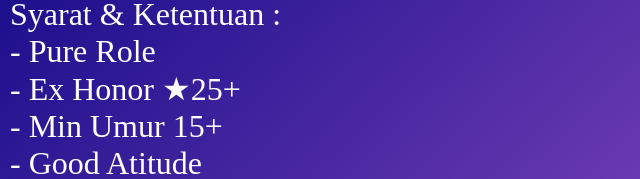
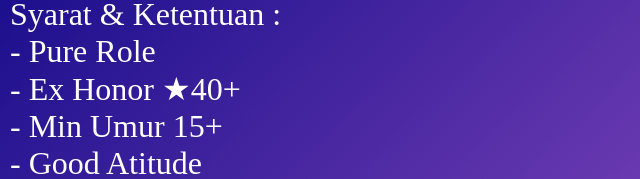
Before and after one commit to WangsaffMD/web, a plain HTML site: page submition.html in a window 1280 px wide. Shown: the part 281-460 px from the top of the page, 0-640 px from the left. Drawn offline with Linux system fonts and the light colour scheme.

Commit message:
Update submition.html

```diff
--- a/submition.html
+++ b/submition.html
@@ -18,7 +18,7 @@
             <li>Roamer</li>
             <p>Syarat & Ketentuan :</p>
             <li>Pure Role</li>
-            <li>Ex Honor ★25+</li>
+            <li>Ex Honor ★40+</li>
             <li>Min Umur 15+</li>
             <li>Good Atitude</li>
         </div>
```
